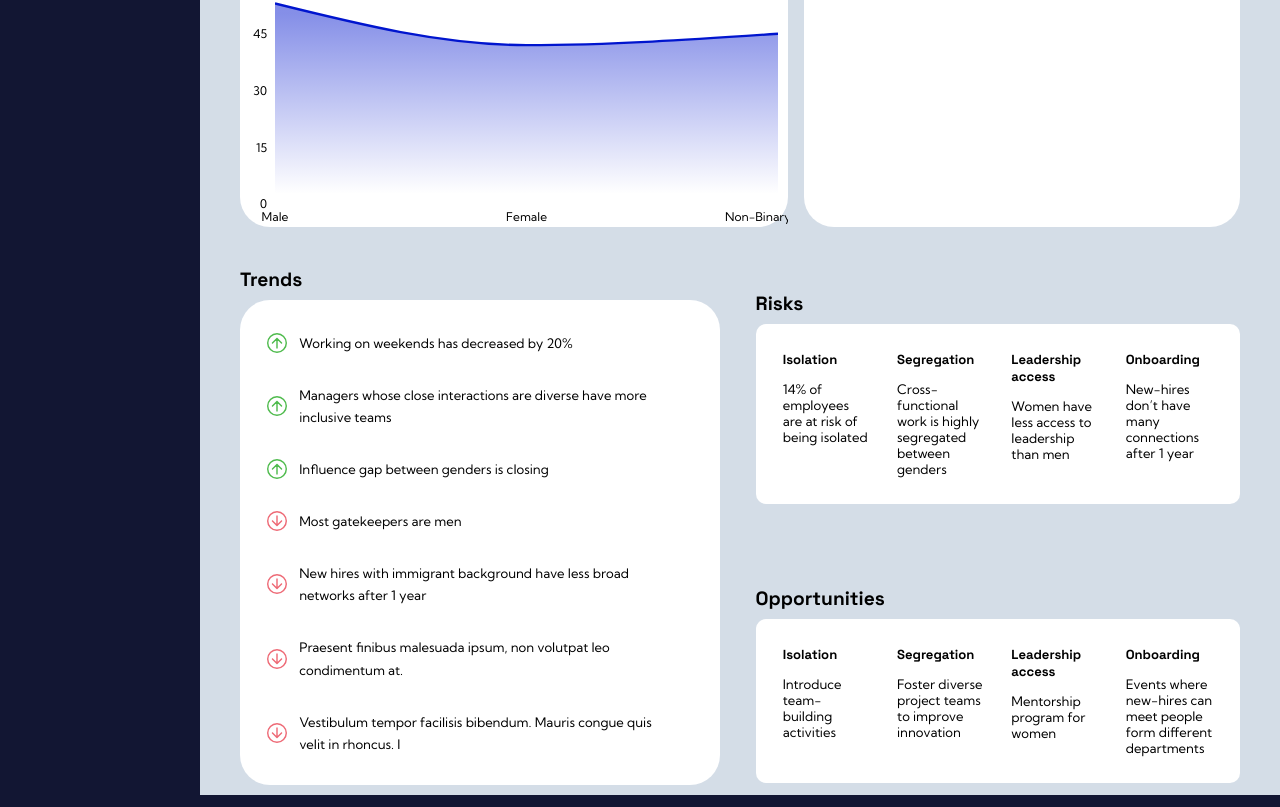
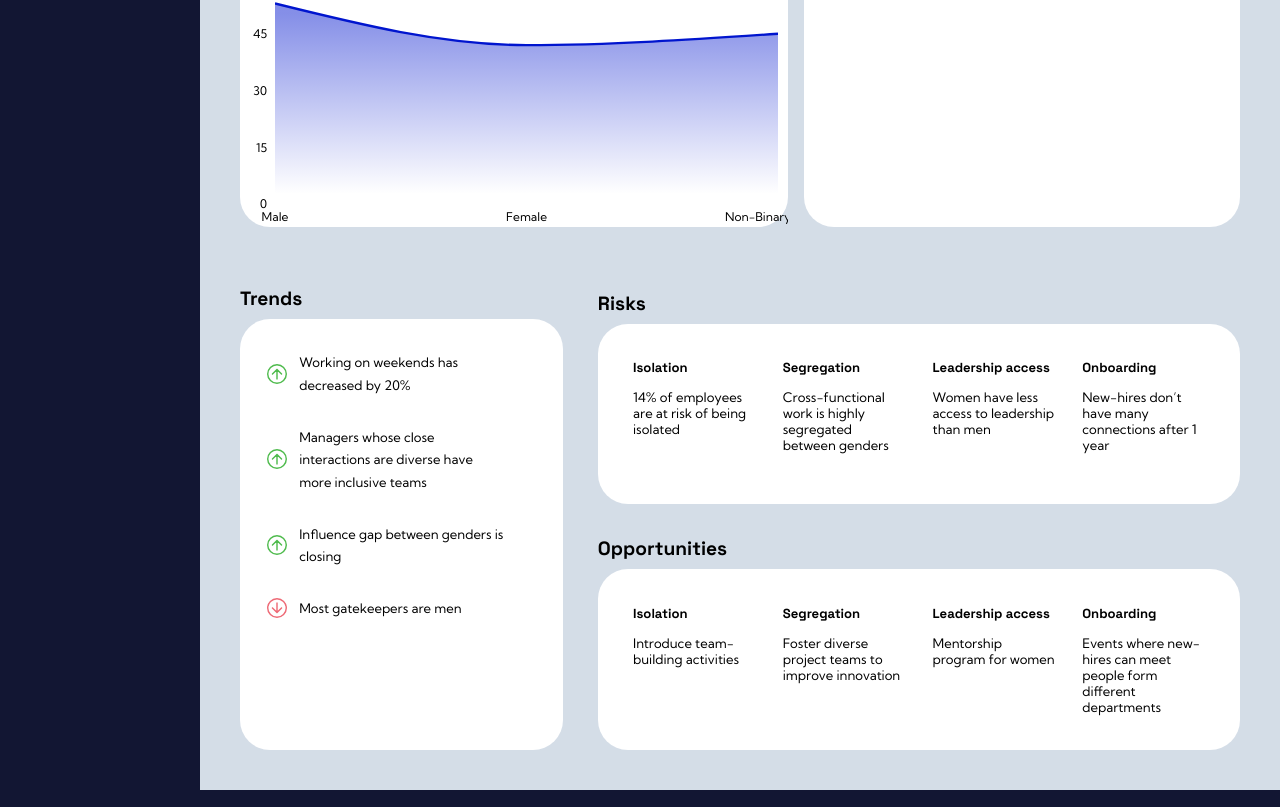
Before and after one commit to JTKsson/jolint-dashboard, a Next.js app: page / in a window 1280 px wide. Shown: the part 898-1705 px from the top of the page. Built offline with nearby package versions, Linux system fonts and the light colour scheme.

Commit message:
Fix alignment

```diff
--- a/src/app/components/Frame/Frame.jsx
+++ b/src/app/components/Frame/Frame.jsx
@@ -53,11 +53,11 @@ export default function Frame() {
         </div>
         <div className={styles.rightColumn}>
           <GridItem className={styles.title}>Risks</GridItem>
-          <div className={styles.rightColumnTop}>
+          <div className={styles.frame50}>
             <RisksCard />
           </div>
           <GridItem className={styles.title}>Opportunities</GridItem>
-          <div className={styles.rightColumnBottom}>
+          <div className={styles.frame50}>
             <OpptsCard />
           </div>
         </div>
--- a/src/app/components/Frame/frame.module.css
+++ b/src/app/components/Frame/frame.module.css
@@ -30,12 +30,11 @@
 .leftColumnTrends {
   display: grid;
   grid-template-rows: 1fr 10fr;
-  aspect-ratio: 1;
 }
 
 .rightColumn {
   display: grid;
-  grid-template-rows: 1fr 4fr 2fr 4fr;
+  grid-template-rows: 1fr 4fr 1fr 4fr;
   margin-left: 1.2rem;
 }
 
```
